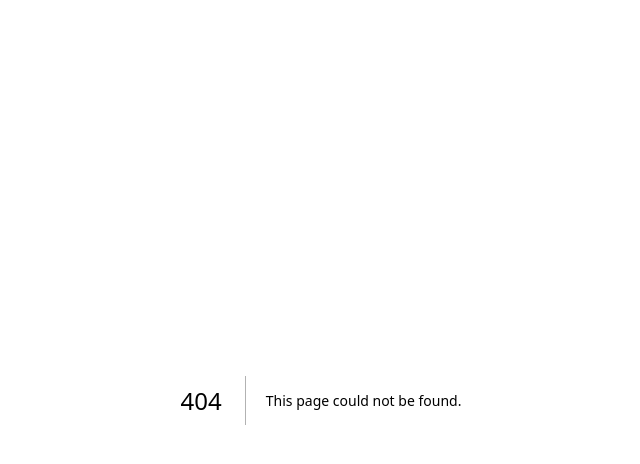
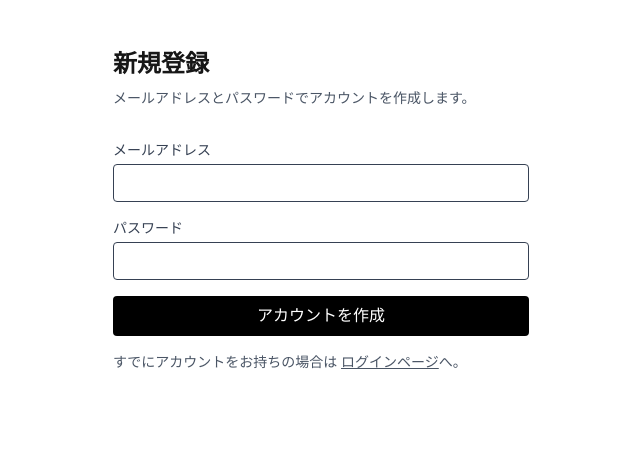
Before and after one commit to ritsans/stickcanvas, a Next.js app: page /signup in a window 1280 px wide. Before the commit this address had no page. Shown: the top 464 px of the page, without its empty margins (319-959 px from the left). Built offline with nearby package versions, Linux system fonts and the light colour scheme.

Commit message:
add+fix: prettier+eslint config

```diff
--- a/eslint.config.mjs
+++ b/eslint.config.mjs
@@ -1,6 +1,7 @@
 import { dirname } from "path";
 import { fileURLToPath } from "url";
 import { FlatCompat } from "@eslint/eslintrc";
+import prettierConfig from 'eslint-config-prettier'
 
 const __filename = fileURLToPath(import.meta.url);
 const __dirname = dirname(__filename);
@@ -12,6 +13,7 @@ const compat = new FlatCompat({
 const eslintConfig = [
   ...compat.extends("next/core-web-vitals", "next/typescript"),
   {
+    prettierConfig,
     ignores: [
       "node_modules/**",
       ".next/**",
--- a/src/app/login/page.tsx
+++ b/src/app/login/page.tsx
@@ -4,7 +4,7 @@ type Props = {
   searchParams: { message?: string };
 };
 
-export default function LoginPage({ searchParams }: Props) {
+export default async function LoginPage({ searchParams }: Props) {
   return (
     <main className="mx-auto max-w-md px-4 py-12">
       <h1 className="text-2xl font-bold">ログイン</h1>
--- /dev/null
+++ b/src/app/signup/page.tsx
@@ -0,0 +1,15 @@
+import SignUpForm from "./sign-up-form";
+
+export default async function SignUpPage() {
+  return (
+    <main className="mx-auto max-w-md px-4 py-12">
+      <h1 className="text-2xl font-bold">新規登録</h1>
+      <p className="mt-2 text-sm text-gray-600">
+        メールアドレスとパスワードでアカウントを作成します。
+      </p>
+      <div className="mt-8">
+        <SignUpForm />
+      </div>
+    </main>
+  );
+}
--- /dev/null
+++ b/src/app/signup/sign-up-form.tsx
@@ -0,0 +1,68 @@
+"use client";
+
+import { useActionState } from "react";
+import { useFormStatus } from "react-dom";
+import Link from "next/link";
+import { signUp } from "@/lib/supabase/auth";
+
+type FormState = {
+  error?: string;
+};
+
+const initialState: FormState = {};
+
+function SubmitButton() {
+  const { pending } = useFormStatus();
+
+  return (
+    <button
+      type="submit"
+      className="w-full rounded bg-black px-4 py-2 text-white disabled:opacity-60"
+      disabled={pending}
+    >
+      {pending ? "登録中..." : "アカウントを作成"}
+    </button>
+  );
+}
+
+export default function SignUpForm() {
+  const [state, formAction] = useActionState(signUp, initialState);
+
+  return (
+    <form action={formAction} className="space-y-4">
+      <div>
+        <label className="block text-sm font-medium text-gray-700">
+          メールアドレス
+          <input
+            name="email"
+            type="email"
+            required
+            autoComplete="email"
+            className="mt-1 w-full rounded border px-3 py-2"
+          />
+        </label>
+      </div>
+      <div>
+        <label className="block text-sm font-medium text-gray-700">
+          パスワード
+          <input
+            name="password"
+            type="password"
+            required
+            autoComplete="new-password"
+            className="mt-1 w-full rounded border px-3 py-2"
+          />
+        </label>
+      </div>
+      {state?.error && <p className="text-sm text-red-600">{state.error}</p>}
+      <SubmitButton />
+      <p className="text-sm text-gray-600">
+        すでにアカウントをお持ちの場合は{" "}
+        <Link href="/login" className="underline">
+          ログインページ
+        </Link>
+        へ。
+      </p>
+    </form>
+  );
+}
--- a/tsconfig.json
+++ b/tsconfig.json
@@ -26,5 +26,5 @@
     }
   },
   "include": ["next-env.d.ts", "**/*.ts", "**/*.tsx", ".next/types/**/*.ts"],
-  "exclude": ["node_modules"]
+  "exclude": ["node_modules", ".next", "dist"]
 }
```
Also changed, not shown: package.json (+6 -1 lines), 2 other files (tests, documents, lock files or other folders).
